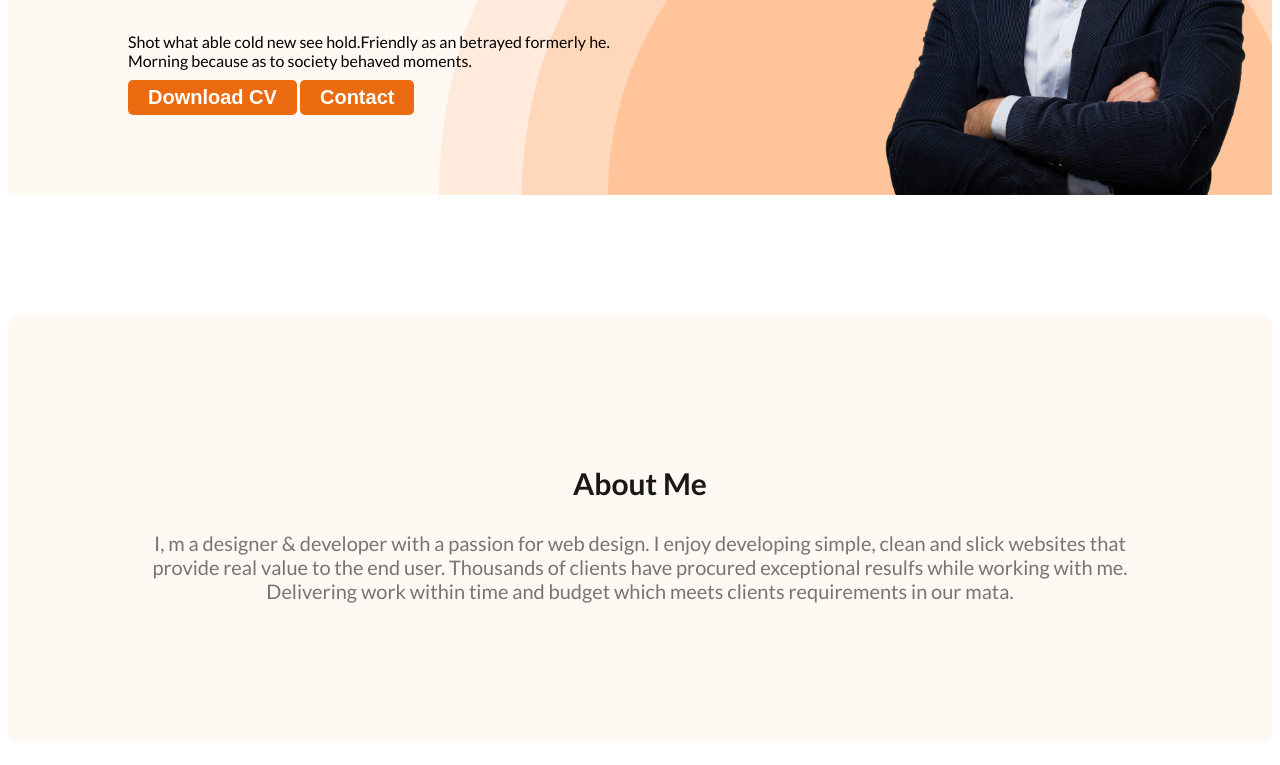
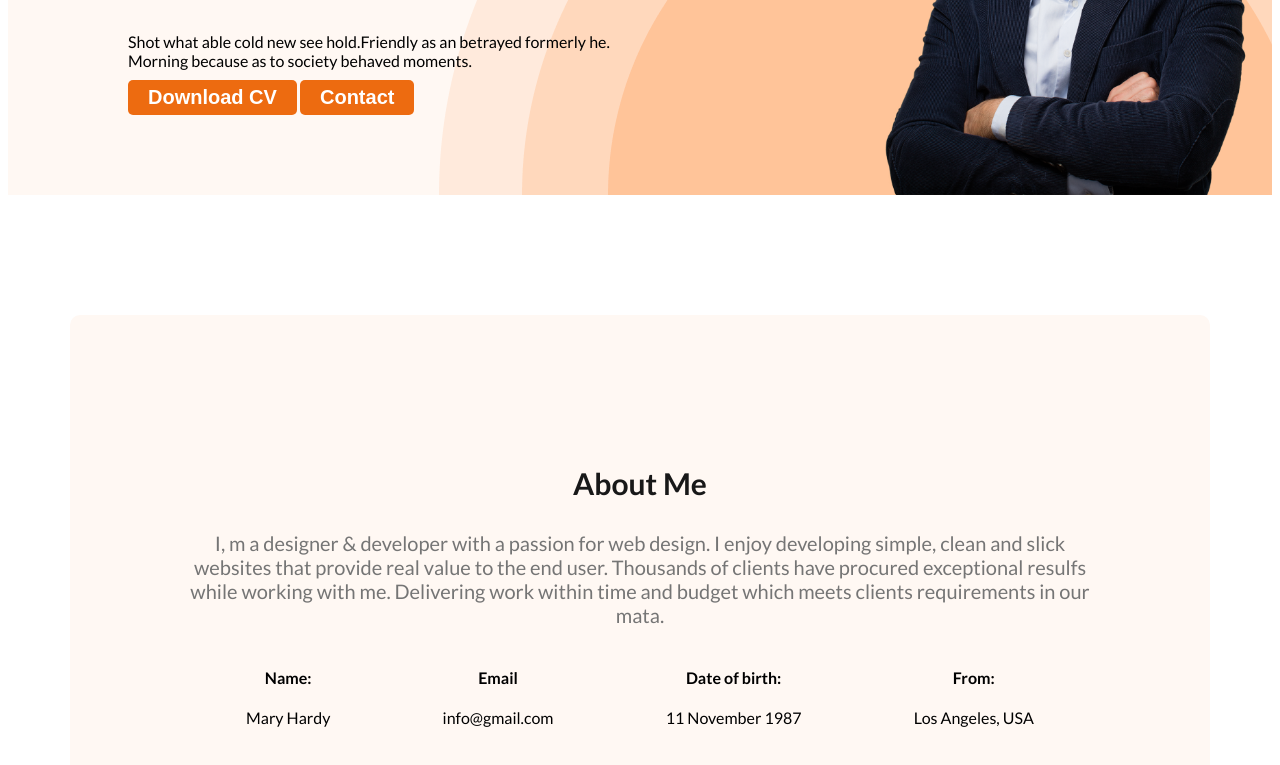
Before and after one commit to motasn/developer-porttfolio, a plain HTML site: page index.html in a window 1280 px wide. Shown: the part 425-1190 px from the top of the page. Drawn offline with Linux system fonts and the light colour scheme.

Commit message:
about-info

```diff
--- a/index.html
+++ b/index.html
@@ -34,6 +34,25 @@
      <section class="about">
         <h3 class="section-title">About Me</h3>
         <p class="section-de">I, m a designer & developer with a passion for web design. I enjoy developing simple, clean and slick websites that provide real value to the end user. Thousands of clients have procured exceptional resulfs while working with me. Delivering work within time and budget which meets clients requirements in our mata.</p>
+        <div class="about-info-container">
+            <!-- .about-info*4>h4.info-title+p.p.info-descre -->
+            <div class="about-info">
+                <h4 class="info-title">Name: </h4>
+                <p class="p info-descre"> Mary Hardy</p>
+            </div>
+            <div class="about-info">
+                <h4 class="info-title">Email </h4>
+                <p class="p info-descre"> info@gmail.com</p>
+            </div>
+            <div class="about-info">
+                <h4 class="info-title"> Date of birth:</h4>
+                <p class="p info-descre">  11 November 1987</p>
+            </div>
+            <div class="about-info">
+                <h4 class="info-title">From: </h4>
+                <p class="p info-descre">Los Angeles, USA</p>
+            </div>
+        </div>
      </section>
     </main>
     <footer>
--- a/styles/Portfolio.css
+++ b/styles/Portfolio.css
@@ -81,7 +81,18 @@ nav a {
     max: width 500px; ;
 }
 /* main section */
+main{
+    max-width: 1140px;
+    margin: 0 auto;
+}
+.about-info-container{
+    display: flex;
+    justify-content: space-around;
 
+}
+.about-info{
+    text-align: center;
+}
 /* about section */
 .about{
     padding:120px ;
```
